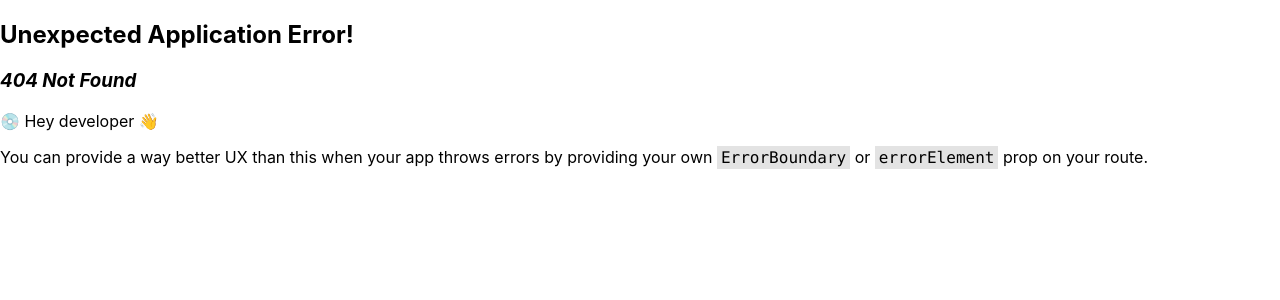
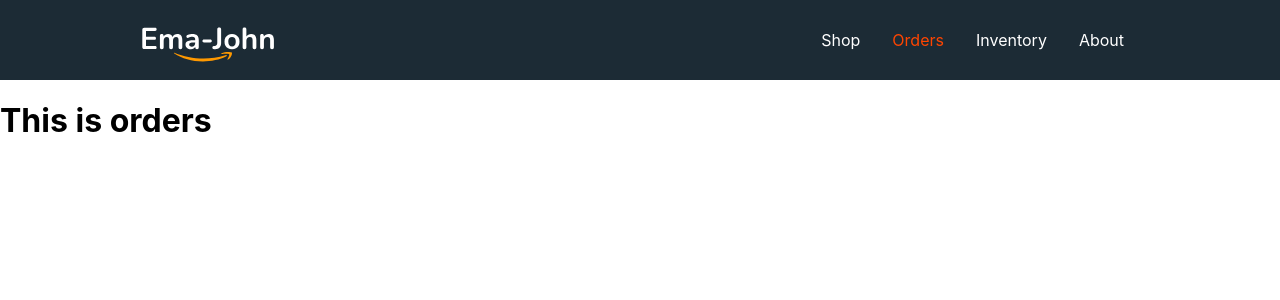
Before and after one commit to mahmud035/48-ema-john-simple-batch-06, a React (Create React App) app: page /orders in a window 1280 px wide. Before the commit this address had no page. Shown: the top 300 px of the page. Built offline with nearby package versions, Linux system fonts and the light colour scheme.

Commit message:
added three child route and create active link using NavLink

```diff
--- /dev/null
+++ b/src/Components/About/About.js
@@ -0,0 +1,11 @@
+import React from 'react';
+
+const About = () => {
+  return (
+    <div>
+      <h1>This is about</h1>
+    </div>
+  );
+};
+
+export default About;
--- a/src/Components/Header/Header.css
+++ b/src/Components/Header/Header.css
@@ -16,3 +16,7 @@
 .header a:hover {
   color: orange;
 }
+
+.header a.active {
+  color: orangered;
+}
--- a/src/Components/Header/Header.js
+++ b/src/Components/Header/Header.js
@@ -1,6 +1,7 @@
 import React from 'react';
 import './Header.css';
 import logo from '../../images/Logo.svg';
+import { NavLink } from 'react-router-dom';
 
 const Header = () => {
   return (
@@ -8,10 +9,15 @@
       <nav className="header">
         <img src={logo} alt="" />
         <div>
-          <a href="/shop">Shop </a>
-          <a href="/orders">Orders</a>
-          <a href="/inventory">Inventory</a>
-          <a href="/about">About</a>
+          <NavLink
+            className={({ isActive }) => (isActive ? 'active' : undefined)}
+            to="/shop"
+          >
+            Shop
+          </NavLink>
+          <NavLink to="/orders">Orders</NavLink>
+          <NavLink to="/inventory">Inventory</NavLink>
+          <NavLink to="/about">About</NavLink>
         </div>
       </nav>
     </div>
--- /dev/null
+++ b/src/Components/Inventory/Inventory.js
@@ -0,0 +1,11 @@
+import React from 'react';
+
+const Inventory = () => {
+  return (
+    <div>
+      <h1>This is the inventory</h1>
+    </div>
+  );
+};
+
+export default Inventory;
--- /dev/null
+++ b/src/Components/Orders/Orders.js
@@ -0,0 +1,11 @@
+import React from 'react';
+
+const Orders = () => {
+  return (
+    <div>
+      <h1>This is orders</h1>
+    </div>
+  );
+};
+
+export default Orders;
```
Also changed, not shown: src/App.js (+23 -0 lines).
